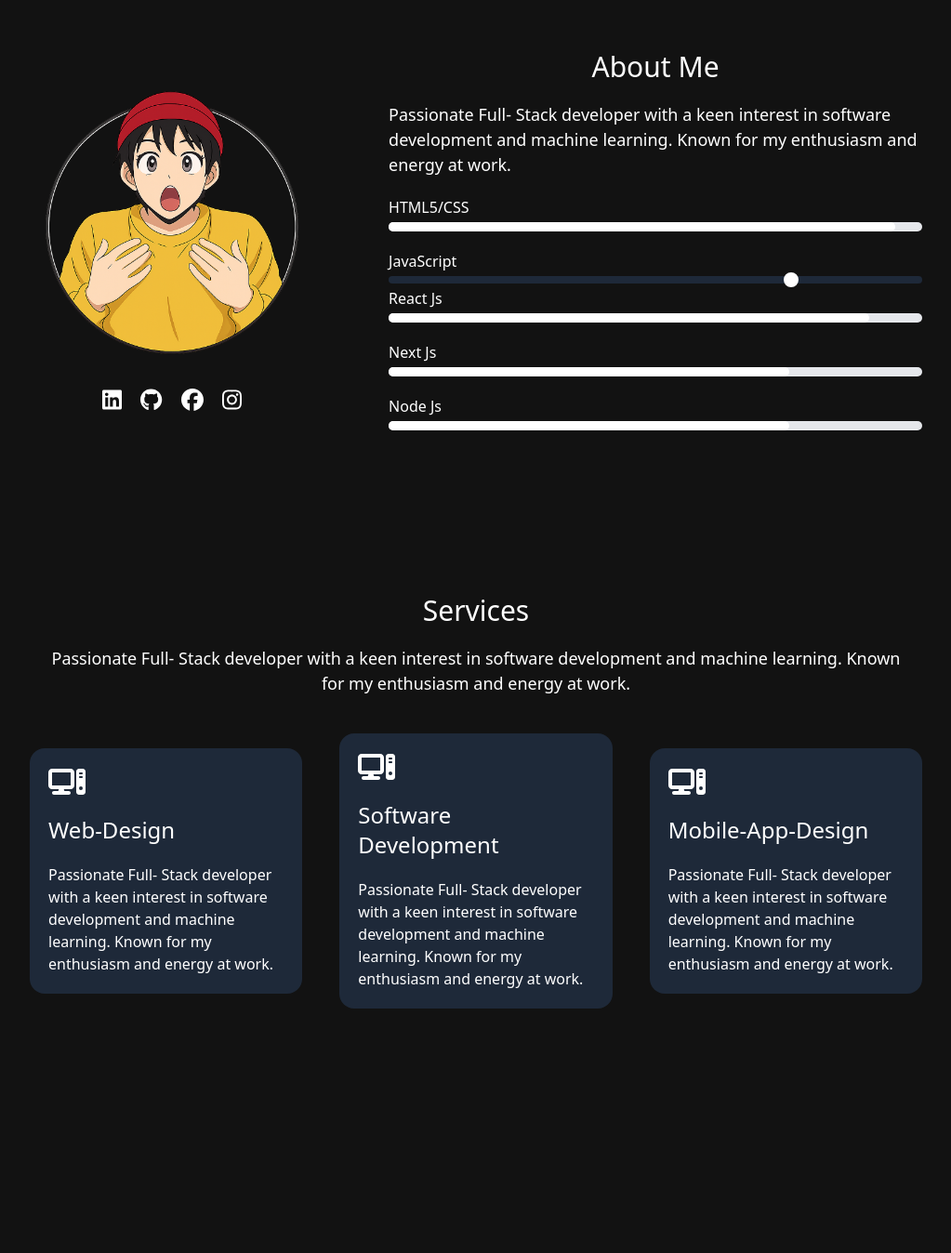
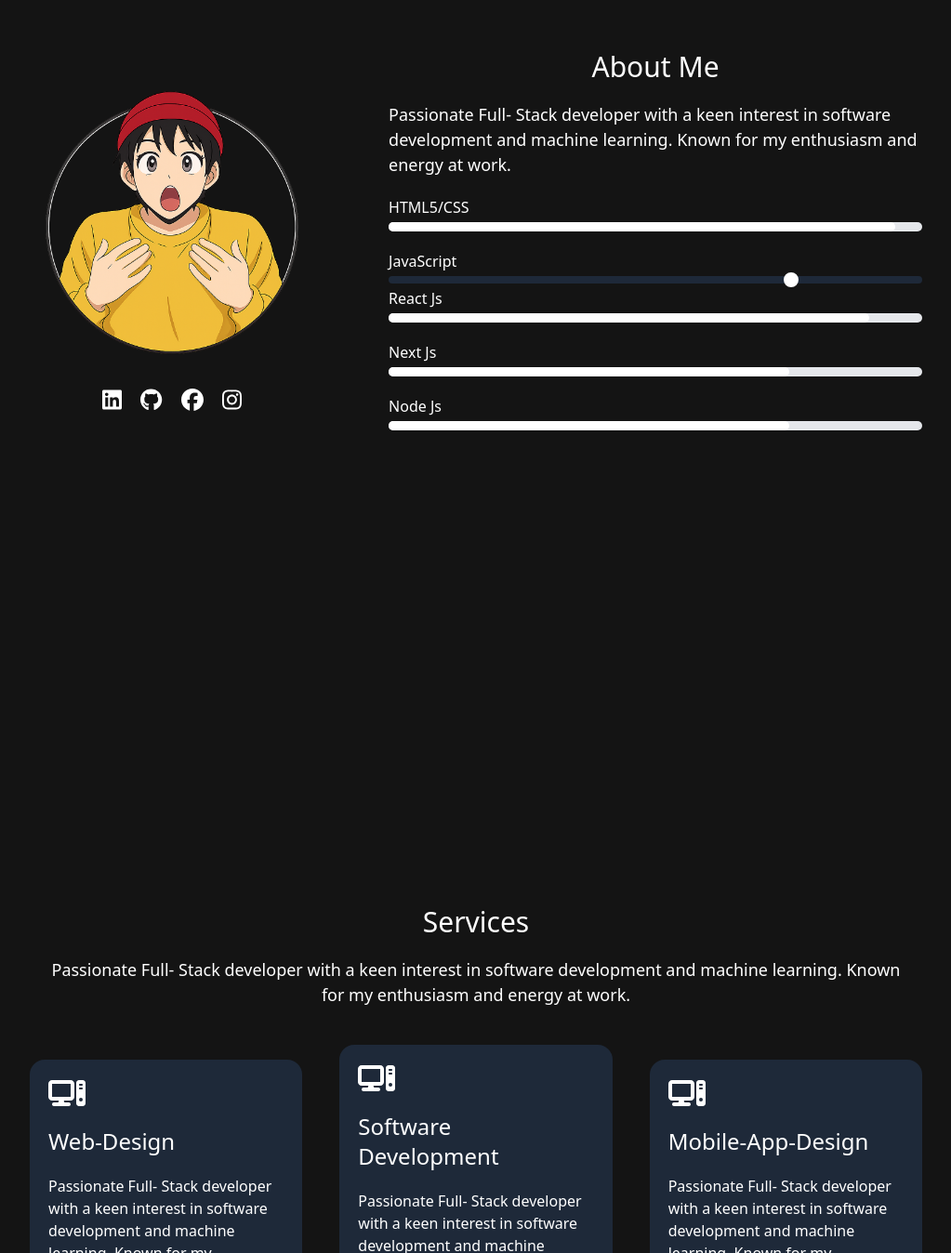
Before and after one commit to naolatomsa/personal-website, a React (Vite) app: page / in a window 1280 px wide. Shown: the part 922-2270 px from the top of the page at 93% size, without its empty margins (128-1151 px from the left). Built offline with nearby package versions, Linux system fonts and the light colour scheme; a web font is replaced by a local one.

Commit message:
almost done

```diff
--- a/index.html
+++ b/index.html
@@ -17,6 +17,32 @@
       href="https://fonts.googleapis.com/css2?family=LXGW+Marker+Gothic&family=Libertinus+Math&family=Roboto:ital,wght@0,100..900;1,100..900&display=swap"
       rel="stylesheet"
     />
+
+    <script>
+      // Disable Right Click
+      document.addEventListener("contextmenu", (e) => e.preventDefault());
+
+      // Disable key combinations for DevTools
+      document.addEventListener("keydown", (e) => {
+        // F12
+        if (e.key === "F12") {
+          e.preventDefault();
+        }
+
+        // Ctrl+Shift+I or Ctrl+Shift+J or Ctrl+U or Ctrl+S or Ctrl+Shift+C
+        if (
+          (e.ctrlKey &&
+            e.shiftKey &&
+            (e.key === "I" || e.key === "J" || e.key === "C")) ||
+          (e.ctrlKey && (e.key === "U" || e.key === "S"))
+        ) {
+          e.preventDefault();
+        }
+      });
+
+      // Disable drag & drop (optional)
+      document.addEventListener("dragstart", (e) => e.preventDefault());
+    </script>
   </head>
   <body>
     <div id="root"></div>
--- a/src/App.jsx
+++ b/src/App.jsx
@@ -19,9 +19,9 @@ function AnimatedSection({ children, reference }) {
   return (
     <motion.div
       ref={reference}
-      initial={{ opacity: 0, y: 100 }}
+      initial={{ opacity: 0, y: 0 }}
       animate={inView ? { opacity: 1, y: 0 } : {}}
-      transition={{ duration: 2.5, ease: "easeOut" }}
+      transition={{ duration: 1.5, ease: "easeOut" }}
     >
       {children}
     </motion.div>
@@ -98,7 +98,7 @@ function App() {
       {loading && (
         <div
           className={`fixed inset-0 z-[9999] flex items-center justify-center bg-opacity-40 ${
-            isDark ? "bg-white" : "bg-black"
+            isDark ? "bg-[#e5e7eb]" : "bg-[#181818]"
           }`}
         >
           <BounceLoader color="#c2410c" size={80} />
@@ -114,7 +114,9 @@ function App() {
       </div>
 
       <AnimatedSection reference={aboutRef}>
-        <AboutMe />
+        <div className=" min-h-screen mt-10">
+          <AboutMe />
+        </div>
       </AnimatedSection>
 
       <AnimatedSection reference={servicesRef}>
--- a/src/develop/common/themeProvider.jsx
+++ b/src/develop/common/themeProvider.jsx
@@ -22,8 +22,6 @@ export const ThemeProvider = ({ children }) => {
     }
   }, [isDark]);
 
-  console.log(isDark);
-
   return (
     <ThemeContext.Provider value={{ isDark, setIsDark }}>
       {children}
--- a/src/develop/layouts/aboutMe.jsx
+++ b/src/develop/layouts/aboutMe.jsx
@@ -15,7 +15,7 @@ export const AboutMe = () => {
   const { isDark } = useTheme();
   return (
     <div
-      className={`md:flex font-sans grid md:gap-20 md:py-10 py-5 gap-10  md:mx-auto md:w-3/4  md:items-center place-content-center place-items-center  h-full ${
+      className={`md:flex font-sans grid md:gap-20 md:py-0 py-5 gap-10  md:mx-auto md:w-3/4  md:items-center place-content-center place-items-center  h-full ${
         isDark ? "text-black" : "text-white"
       }`}
     >
--- a/src/develop/layouts/navBar.jsx
+++ b/src/develop/layouts/navBar.jsx
@@ -20,11 +20,6 @@ const NavBar = ({ onScrollTo }) => {
   //mobile devices
 
   const [isMobile, setIsMobile] = useState(false);
-  // const handleToggleForMobile = () => setIsMobile(!isMobile);
-
-  const handleExpand = (id) => {
-    setExpandedItem((prev) => (prev === id ? null : id)); // Toggle expanded state
-  };
 
   useEffect(() => {
     if (isMobile) {
@@ -37,13 +32,12 @@ const NavBar = ({ onScrollTo }) => {
   //darkmode
   const { isDark } = useTheme();
 
-
   //hide navbar
 
   return (
     <div
       className={`${
-        isDark ? "bg-gray-200 text-black" : "bg-[#121212] text-white"
+        isDark ? "bg-[#dee1e6] text-black" : "bg-[#121212] text-white"
       }  w-screen z-50 navbar libertinus-math-regular`}
     >
       <div className="flex  font-sans py-5 items-center justify-between mx-auto md:w-3/4 w-[90%]">
@@ -177,7 +171,6 @@ const NavBar = ({ onScrollTo }) => {
               {mobileData.map((parent) => (
                 <div key={parent.id}>
                   <MenuItem
-                    onClick={() => handleExpand(parent.id)} // Toggle child items
                     className=" focus:bg-transparent active:bg-transparent"
                     style={{
                       borderBottom: "1px solid transparent",
--- a/src/develop/layouts/services.jsx
+++ b/src/develop/layouts/services.jsx
@@ -7,7 +7,7 @@ export const Services = () => {
   const { isDark } = useTheme();
   return (
     <div
-      className={`mx-auto md:min-h-screen md:py-10 py-5 h-full flex gap-10 flex-col items-center ${
+      className={`mx-auto md:py-10 py-5 h-full flex gap-10 flex-col items-center ${
         isDark ? "text-black" : "text-white"
       }`}
     >
--- a/src/index.css
+++ b/src/index.css
@@ -5,20 +5,14 @@
 
 @import "tailwindcss";
 :root {
-  background: #121212;
-  /* background-image: url("./assets/bg.svg"); */
-
-  /* background-attachment: fixed;  */
+  background: #141414;
 }
 .dark {
-  background: #f3f4f6;
-  /* background-image: url("./assets/bg.svg"); */
-
+  background: #e5e7eb;
 }
 
 body {
   will-change: background-position;
-
   -webkit-user-select: none;
   -moz-user-select: none;
   -ms-user-select: none;
```
